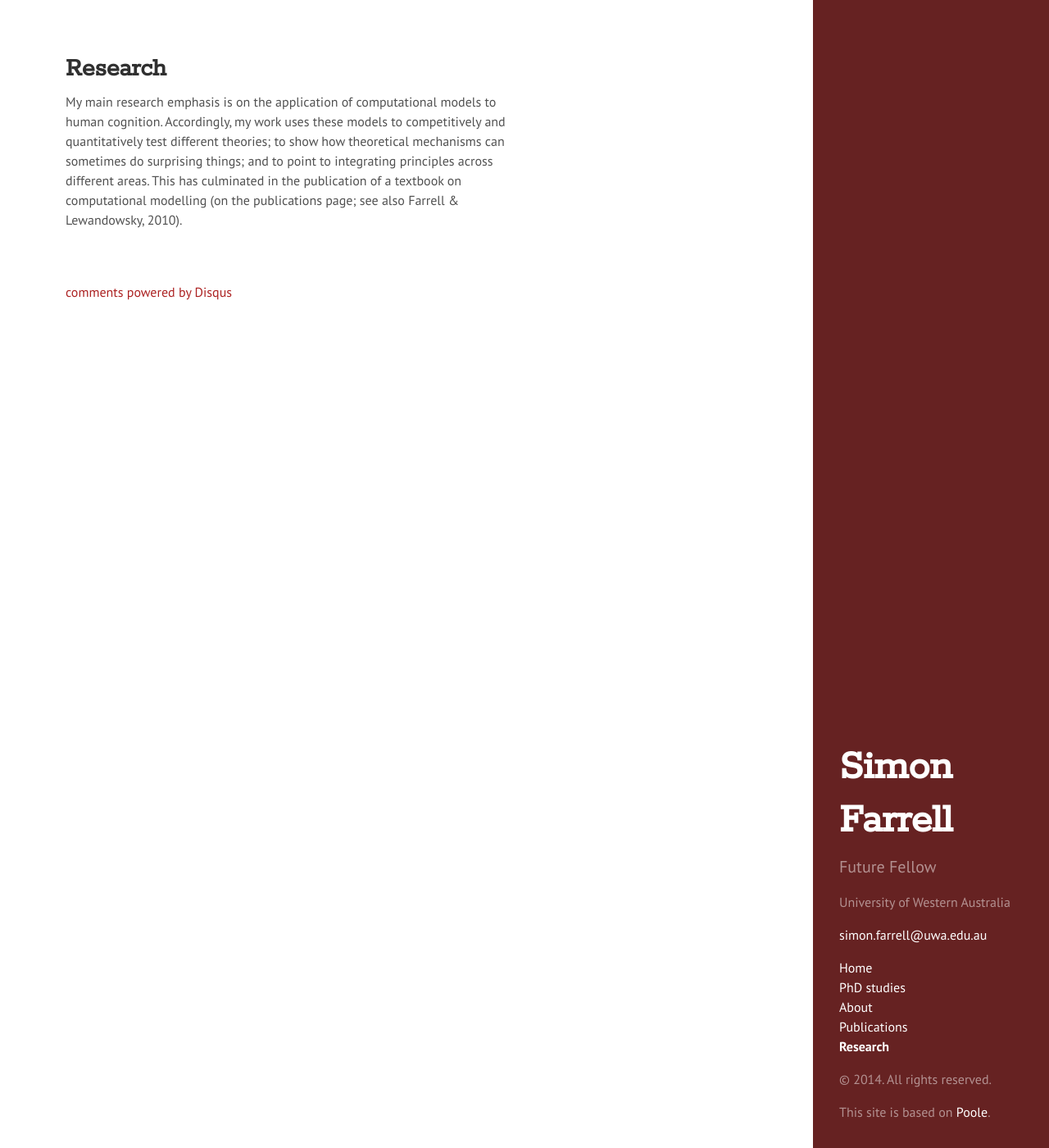
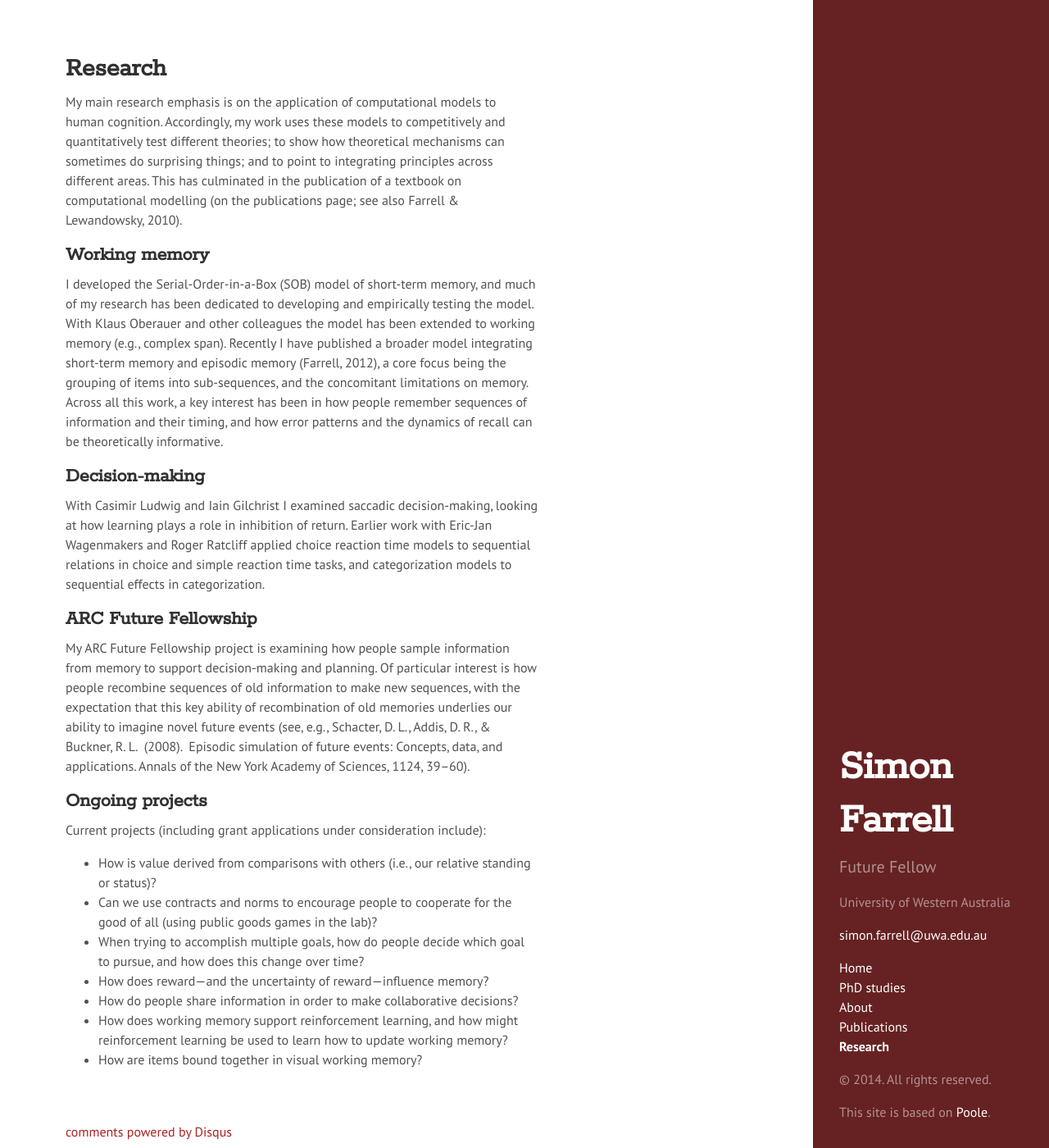
Before and after one commit to psy-farrell/psy-farrell.github.io, a Jekyll site: the page built from research.md, in a window 1280 px wide and 1400 px high. Shown: the whole window at 82% size. Built offline with Jekyll 4.4.1, drawn with Linux system fonts in a browser that asks for light colours; Markdown is read by kramdown in place of the engine named in the settings; comment, search, counter and statistics services are not loaded.

Commit message:
Updated research interests

```diff
--- a/research.md
+++ b/research.md
@@ -4,3 +4,28 @@ title: Research
 ---
 
 My main research emphasis is on the application of computational models to human cognition. Accordingly, my work uses these models to competitively and quantitatively test different theories; to show how theoretical mechanisms can sometimes do surprising things; and to point to integrating principles across different areas. This has culminated in the publication of a textbook on computational modelling (on the publications page; see also Farrell & Lewandowsky, 2010).
+
+
+## Working memory
+
+I developed the Serial-Order-in-a-Box (SOB) model of short-term memory, and much of my research has been dedicated to developing and empirically testing the model. With Klaus Oberauer and other colleagues the model has been extended to working memory (e.g., complex span). Recently I have published a broader model integrating short-term memory and episodic memory (Farrell, 2012), a core focus being the grouping of items into sub-sequences, and the concomitant limitations on memory. Across all this work, a key interest has been in how people remember sequences of information and their timing, and how error patterns and the dynamics of recall can be theoretically informative.
+
+## Decision-making
+
+With Casimir Ludwig and Iain Gilchrist I examined saccadic decision-making, looking at how learning plays a role in inhibition of return. Earlier work with Eric-Jan Wagenmakers and Roger Ratcliff applied choice reaction time models to sequential relations in choice and simple reaction time tasks, and categorization models to sequential effects in categorization.
+
+## ARC Future Fellowship
+
+My ARC Future Fellowship project is examining how people sample information from memory to support decision-making and planning. Of particular interest is how people recombine sequences of old information to make new sequences, with the expectation that this key ability of recombination of old memories underlies our ability to imagine novel future events (see, e.g., Schacter, D. L., Addis, D. R., & Buckner, R. L.  (2008).  Episodic simulation of future events: Concepts, data, and applications. Annals of the New York Academy of Sciences, 1124, 39–60).
+
+## Ongoing projects
+
+Current projects (including grant applications under consideration include):
+
+* How is value derived from comparisons with others (i.e., our relative standing or status)?
+* Can we use contracts and norms to encourage people to cooperate for the good of all (using public goods games in the lab)?
+* When trying to accomplish multiple goals, how do people decide which goal to pursue, and how does this change over time?
+* How does reward---and the uncertainty of reward---influence memory?
+* How do people share information in order to make collaborative decisions?
+* How does working memory support reinforcement learning, and how might reinforcement learning be used to learn how to update working memory?
+* How are items bound together in visual working memory?
```
Also changed, not shown: 2 other files.
